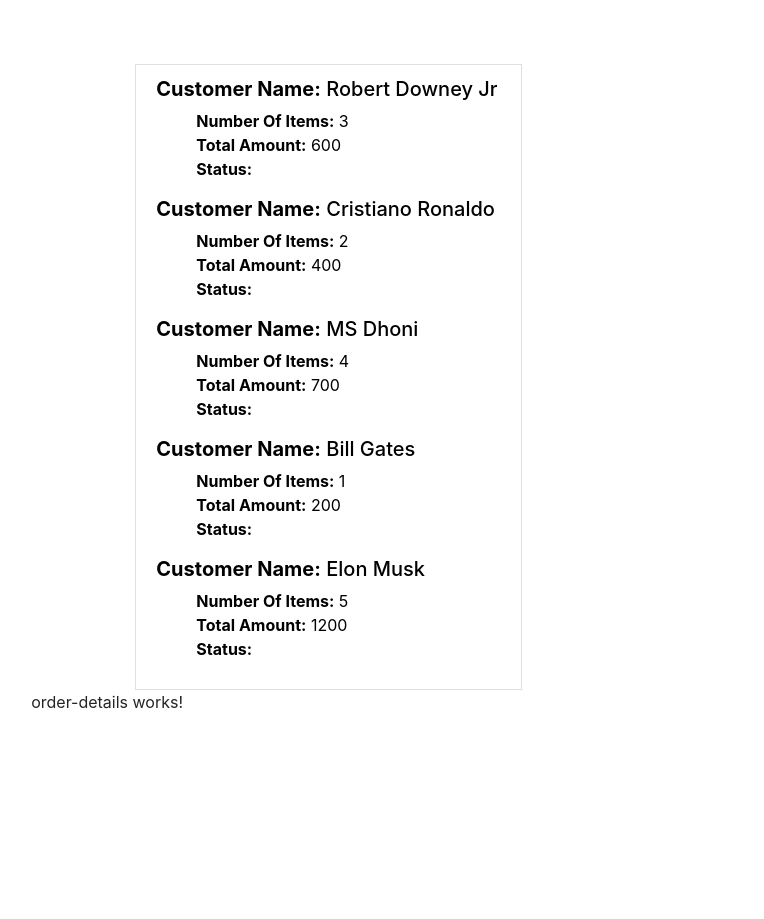
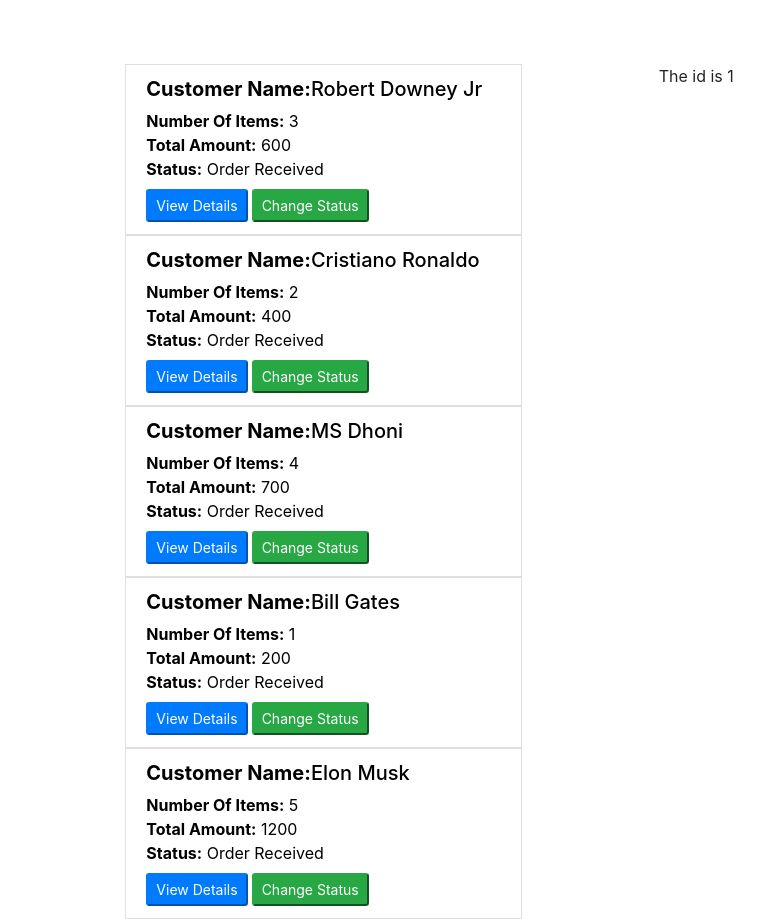
Before and after one commit to dhiny007/Pizza-Orders, an Angular app: page /1 in a window 1280 px wide. Shown: the whole page, without its empty margins (103-867 px from the left). Before the commit the page ends 800 px from the top, so only its background shows below. Built offline with nearby package versions, Linux system fonts and the light colour scheme.

Commit message:
Order Received component done

```diff
--- a/src/app/app.component.html
+++ b/src/app/app.component.html
@@ -1,8 +1,10 @@
 <div class='container-fluid'>
-  <div class='offset-md-2 col-md-4'>
-    <app-orders-received></app-orders-received>
-  </div>
-  <div class='offset-md-1 col-md-5'>
-    <router-outlet></router-outlet>
+  <div class='row'>
+    <div class='offset-md-2 col-md-4'>
+      <app-orders-received *ngFor='let customer of customerEntries;let i=index' [customerData]='customer' [id]='i+1'></app-orders-received>
+    </div>
+    <div class='offset-md-1 col-md-5'>
+      <router-outlet></router-outlet>
+    </div>
   </div>
 </div>
--- a/src/app/app.component.ts
+++ b/src/app/app.component.ts
@@ -6,5 +6,15 @@ import { Component } from '@angular/core';
   styleUrls: ['./app.component.css']
 })
 export class AppComponent {
-  title = 'Pizza-Task';
+
+  status=['Order Received','Preparing','Ready To Serve'];
+
+  customerEntries=[
+    {customerId:1,customerName:'Robert Downey Jr', numberOfItems:3,totalAmount:600,status:this.status[0]},
+    {customerId:2,customerName:'Cristiano Ronaldo', numberOfItems:2,totalAmount:400,status:this.status[0]},
+    {customerId:3,customerName:'MS Dhoni', numberOfItems:4,totalAmount:700,status:this.status[0]},
+    {customerId:4,customerName:'Bill Gates', numberOfItems:1,totalAmount:200,status:this.status[0]},
+    {customerId:5,customerName:'Elon Musk', numberOfItems:5,totalAmount:1200,status:this.status[0]}
+  ];
+
 }
--- a/src/app/app.module.ts
+++ b/src/app/app.module.ts
@@ -1,5 +1,6 @@
 import { BrowserModule } from '@angular/platform-browser';
 import { NgModule } from '@angular/core';
+import { FormsModule } from '@angular/forms';
 
 import { AppRoutingModule } from './app-routing.module';
 import { AppComponent } from './app.component';
@@ -14,7 +15,8 @@ import { OrderDetailsComponent } from './order-details/order-details.component';
   ],
   imports: [
     BrowserModule,
-    AppRoutingModule
+    AppRoutingModule,
+    FormsModule
   ],
   providers: [],
   bootstrap: [AppComponent]
--- /dev/null
+++ b/src/app/customer-details.model.ts
@@ -0,0 +1,6 @@
+export class Customer{
+  public customerName:string;
+  public numberOfItems:number;
+  public totalAmount:number;
+  public status:[]
+}
--- a/src/app/order-details/order-details.component.html
+++ b/src/app/order-details/order-details.component.html
@@ -1 +1 @@
-<p>order-details works!</p>
+The id is {{index}}
--- a/src/app/order-details/order-details.component.ts
+++ b/src/app/order-details/order-details.component.ts
@@ -1,4 +1,5 @@
 import { Component, OnInit } from '@angular/core';
+import { ActivatedRoute, Params } from '@angular/router';
 
 @Component({
   selector: 'app-order-details',
@@ -6,10 +7,42 @@ import { Component, OnInit } from '@angular/core';
   styleUrls: ['./order-details.component.css']
 })
 export class OrderDetailsComponent implements OnInit {
+  index:string;
+  items:[
+    {customerId:1,orderedItems:[
+      {itemName:"Margharita",price:150},
+      {itemName:"Peppy Paneer",price:200},
+      {itemName:"Farm House",price:300}
+    ]},
+    {customerId:2,orderedItems:[
+      {itemName:"Margharita",price:150},
+      {itemName:"Mexican Green Wave",price:200},
+      {itemName:"Veg Extravaganza",price:300}
+    ]},
+    {customerId:3,orderedItems:[
+      {itemName:"Peppy Paneer",price:150},
+      {itemName:"Paneer Makhani",price:200},
+      {itemName:"Veggie Paradise",price:300}
+    ]},
+    {customerId:4,orderedItems:[
+      {itemName:"Fresh Veggie",price:150},
+      {itemName:"Indi Tandoori Paneer",price:200},
+      {itemName:"Farm House",price:300}
+    ]},
+    {customerId:5,orderedItems:[
+      {itemName:"Cheese N Corn",price:150},
+      {itemName:"Peppy Panneer",price:200},
+      {itemName:"Burger Pizza- Premium Veg",price:300}
+    ]},
+  ]
 
-  constructor() { }
+  constructor(private route:ActivatedRoute) { }
 
   ngOnInit(): void {
+    this.route.params.subscribe((params:Params)=>{
+      this.index=params['id'];
+    })
   }
 
+
 }
--- a/src/app/orders-received/orders-received.component.css
+++ b/src/app/orders-received/orders-received.component.css
@@ -1,3 +1,7 @@
 a{
   color:black;
 }
+
+.selectedItem{
+  background-color:darkgoldenrod
+}
--- a/src/app/orders-received/orders-received.component.html
+++ b/src/app/orders-received/orders-received.component.html
@@ -1,12 +1,11 @@
-<a style='cursor: pointer;' class='list-group-item clearfix' [routerLink]="[id]" routerLinkActive='active'>
-<div class='float-left'>
-  <div *ngFor="let customer of customerData">
-    <h5 class="list-group-item-heading"><strong>Customer Name:</strong> {{customer.customerName}}</h5>
-    <ul style="list-style-type:none">
-      <li class='list-group-item-text'><strong>Number Of Items:</strong> {{customer.numberOfItems}}</li>
-      <li class='list-group-item-text'><strong>Total Amount:</strong> {{customer.totalAmount}}</li>
-      <li class='list-group-item-text'><strong>Status:</strong> {{customer.status}}</li>
-    </ul>
-  </div>
-
-</div>
+ <a style='cursor: pointer;' class='list-group-item clearfix' [routerLink]="[id]"
+ routerLinkActive='selected:selectedItem?null'>
+  <h5 class='list-group-item-heading'><strong>Customer Name:</strong>{{customerData.customerName}}</h5>
+  <ul style="list-style-type:none;padding:0px;margin:0px">
+    <li class='list-group-item-text'><strong>Number Of Items:</strong> {{customerData.numberOfItems}}</li>
+    <li class='list-group-item-text'><strong>Total Amount:</strong> {{customerData.totalAmount}}</li>
+    <li class='list-group-item-text'><strong>Status:</strong> {{customerData.status}}</li>
+  </ul>
+  <button class='btn-sm btn-primary mr-1 mt-2' (click)='onViewDetails()'>View Details</button>
+  <button class='btn-sm btn-success mt-2' (click)='onChangeStatus()'>Change Status</button>
+</a>
--- a/src/app/orders-received/orders-received.component.ts
+++ b/src/app/orders-received/orders-received.component.ts
@@ -1,4 +1,6 @@
-import { Component, OnInit } from '@angular/core';
+import { Component, Input, OnInit } from '@angular/core';
+import { Router } from '@angular/router';
+import { Customer } from '../customer-details.model'
 
 @Component({
   selector: 'app-orders-received',
@@ -7,21 +9,28 @@ import { Component, OnInit } from '@angular/core';
 })
 export class OrdersReceivedComponent implements OnInit {
 
-  id:string;
+  @Input() id:string;
+  @Input() customerData:Customer;
+  selected=false;
 
-  customerData=[
-    {customerName:'Robert Downey Jr', numberOfItems:3,totalAmount:600,status:status[0]},
-    {customerName:'Cristiano Ronaldo', numberOfItems:2,totalAmount:400,status:status[0]},
-    {customerName:'MS Dhoni', numberOfItems:4,totalAmount:700,status:status[0]},
-    {customerName:'Bill Gates', numberOfItems:1,totalAmount:200,status:status[0]},
-    {customerName:'Elon Musk', numberOfItems:5,totalAmount:1200,status:status[0]}
-  ];
 
-  status=['Order Received','Preparing','Ready To Serve']
-
-  constructor() { }
+  constructor(private router:Router) { }
 
   ngOnInit(): void {
   }
 
+  onChangeStatus(){
+
+  }
+
+  onViewDetails(){
+    this.selected=!this.selected;
+    console.log(this.selected)
+    if(this.selected==true){
+      this.router.navigate(['id']);
+    }
+    else{
+      this.router.navigate(['']);
+    }
+  }
 }
```
